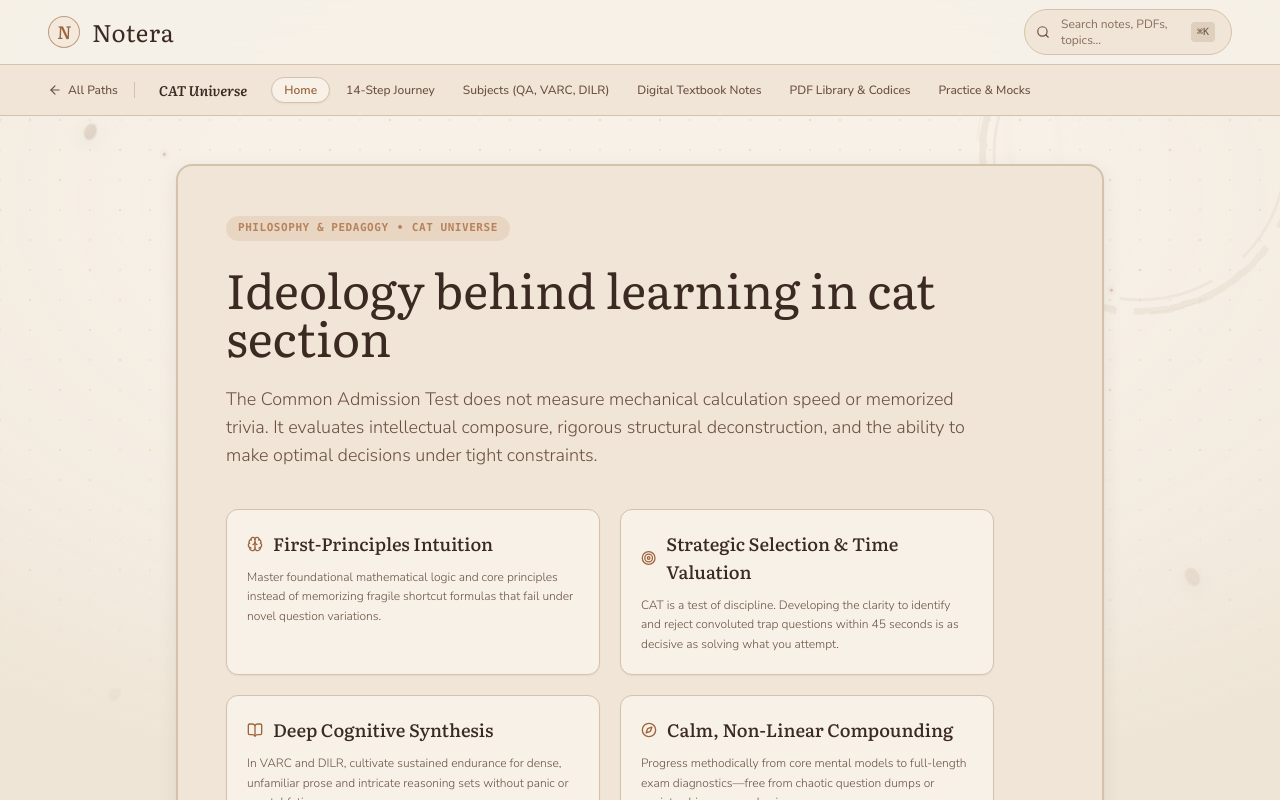
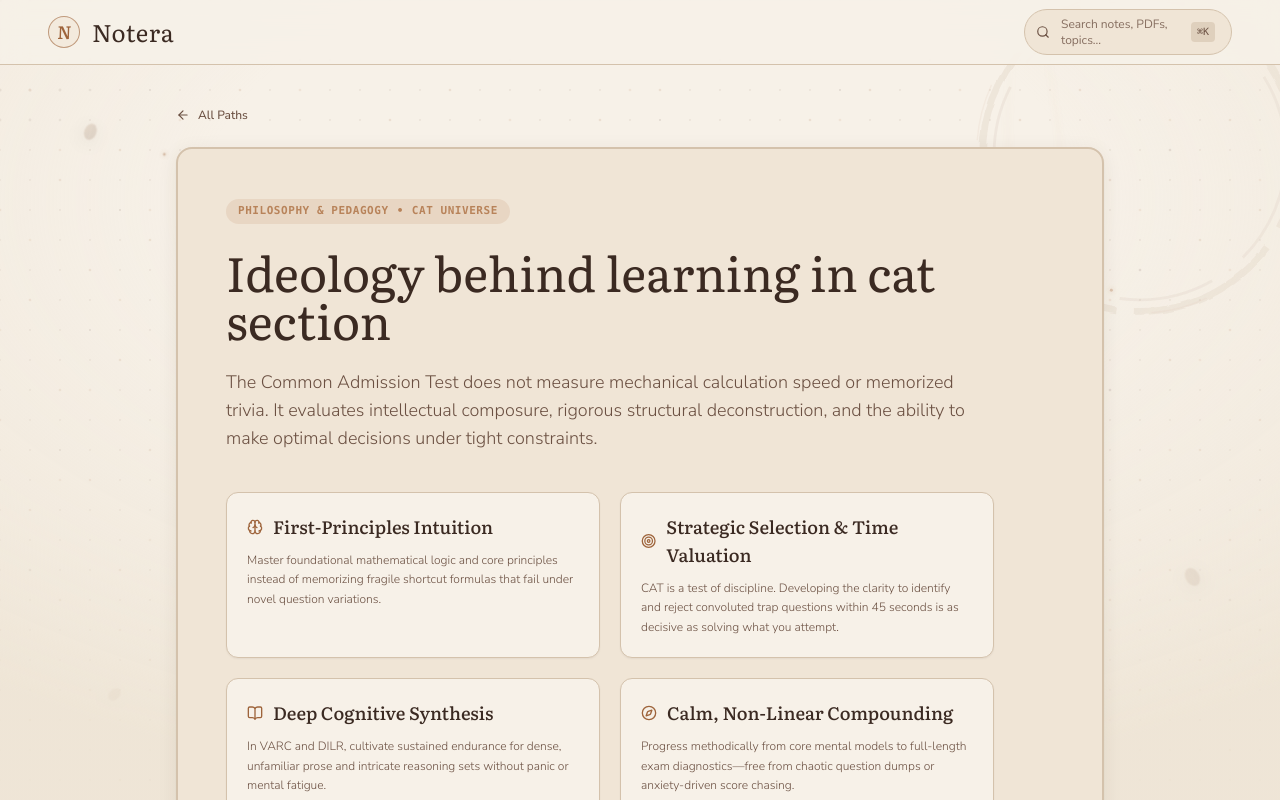
Before and after one commit to AbhinavXDayal/Notera, a React (Vite) app: page / in a window 1280 px wide. Both pictures are taken after a click on the element 190 px from the left and 327 px from the top of the page. Shown: the top 800 px of the page. Built offline with nearby package versions, Linux system fonts and the light colour scheme.

Commit message:
Remove CAT sub-navigation header bar and add direct back navigation

```diff
--- a/src/App.tsx
+++ b/src/App.tsx
@@ -5,9 +5,8 @@ import { HeroSection } from "./components/home/HeroSection";
 import { RecommendedHeroBanner } from "./components/home/RecommendedHeroBanner";
 import { CategoryCard } from "./components/home/CategoryCard";
 import { VisitorOnboardingModal } from "./components/onboarding/VisitorOnboardingModal";
-import { CatHeaderNav } from "./components/cat/CatHeaderNav";
-import type { CatTabType } from "./components/cat/CatHeaderNav";
 import { CatOverviewTab } from "./components/cat/CatOverviewTab";
+import type { CatTabType } from "./components/cat/CatOverviewTab";
 import { CatRoadmapTab } from "./components/cat/CatRoadmapTab";
 import { CatSubjectsTab } from "./components/cat/CatSubjectsTab";
 import { CatPracticeTab } from "./components/cat/CatPracticeTab";
@@ -256,17 +255,12 @@ export function App() {
         {/* VIEW 2: DEDICATED CAT UNIVERSE */}
         {currentView === "cat" && (
           <section className="min-h-screen fade-in pb-16">
-            <CatHeaderNav
-              activeTab={catTab}
-              onTabChange={setCatTab}
-              onBackToPaths={handleNavigateHome}
-            />
-
             {catTab === "overview" && (
               <CatOverviewTab
                 onNavigateTab={(tab, chapterId) =>
                   handleNavigateCat(tab, chapterId)
                 }
+                onBackToPaths={handleNavigateHome}
               />
             )}
 
--- a/src/components/cat/CatOverviewTab.tsx
+++ b/src/components/cat/CatOverviewTab.tsx
@@ -1,13 +1,29 @@
 import React from "react";
-import { ArrowRight, Compass, Brain, Target, BookOpen } from "lucide-react";
-import type { CatTabType } from "./CatHeaderNav";
+import {
+  ArrowRight,
+  ArrowLeft,
+  Compass,
+  Brain,
+  Target,
+  BookOpen,
+} from "lucide-react";
+
+export type CatTabType =
+  | "overview"
+  | "journey"
+  | "subjects"
+  | "notes"
+  | "practice"
+  | "resources";
 
 interface CatOverviewTabProps {
   onNavigateTab?: (tab: CatTabType, chapterId?: string) => void;
+  onBackToPaths?: () => void;
 }
 
 export const CatOverviewTab: React.FC<CatOverviewTabProps> = ({
   onNavigateTab,
+  onBackToPaths,
 }) => {
   const tenets = [
     {
@@ -37,7 +53,17 @@ export const CatOverviewTab: React.FC<CatOverviewTabProps> = ({
   ];
 
   return (
-    <div className="max-w-5xl mx-auto px-6 lg:px-12 py-12 fade-in">
+    <div className="max-w-5xl mx-auto px-6 lg:px-12 py-10 fade-in">
+      {onBackToPaths && (
+        <button
+          onClick={onBackToPaths}
+          className="mb-6 inline-flex items-center space-x-2 text-xs font-medium text-secondary hover:text-primary transition-colors cursor-pointer"
+        >
+          <ArrowLeft className="w-3.5 h-3.5" />
+          <span>All Paths</span>
+        </button>
+      )}
+
       {/* Ideology Behind Learning Card */}
       <div className="rounded-[16px] bg-surface-container border-2 border-outline-variant p-8 sm:p-12 relative overflow-hidden shadow-terra-card">
         <div className="max-w-3xl space-y-6 relative z-10">
@@ -54,8 +80,8 @@ export const CatOverviewTab: React.FC<CatOverviewTabProps> = ({
           <p className="text-secondary text-base sm:text-lg leading-relaxed font-light">
             The Common Admission Test does not measure mechanical calculation
             speed or memorized trivia. It evaluates intellectual composure,
-            rigorous structural deconstruction, and the ability to make
-            optimal decisions under tight constraints.
+            rigorous structural deconstruction, and the ability to make optimal
+            decisions under tight constraints.
           </p>
 
           {/* Core Principles Grid */}
```
